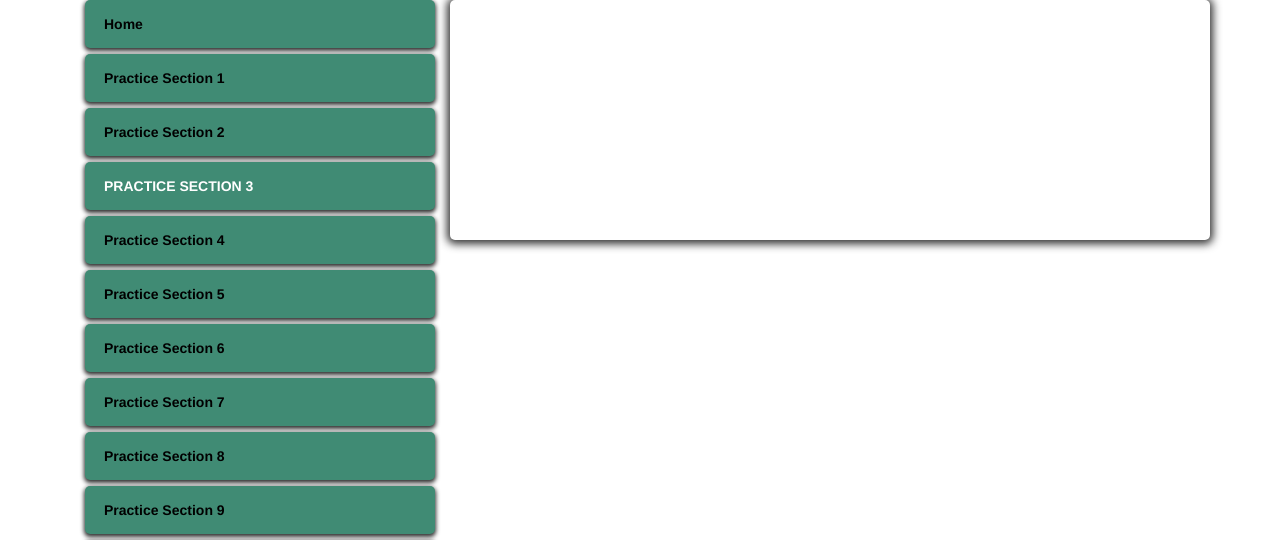
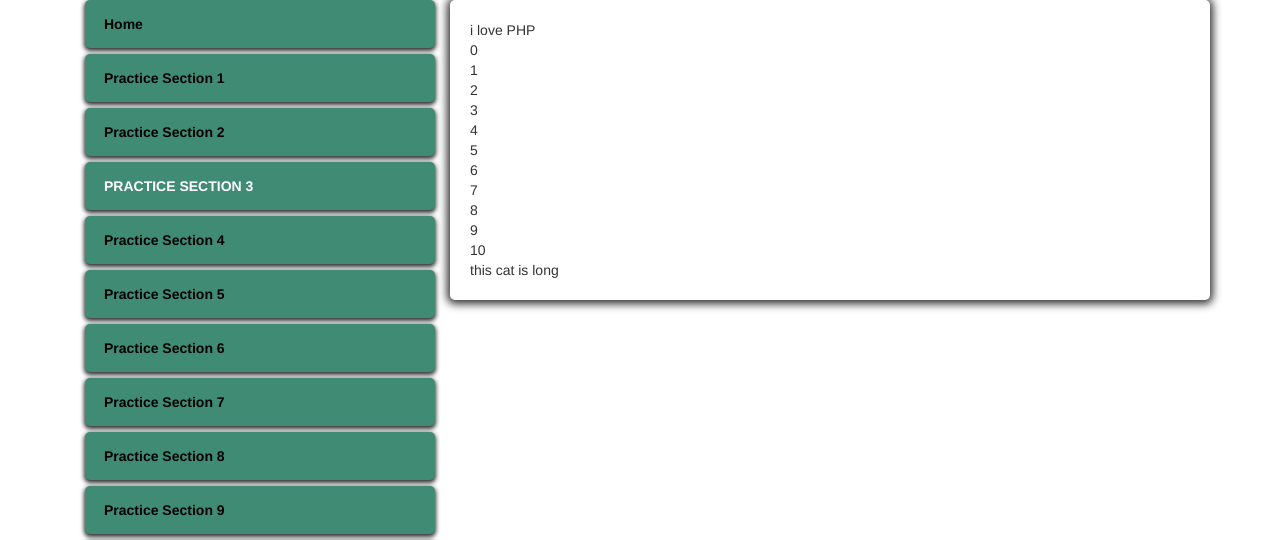
Before and after one commit to brandom95/PhP-journey, a PHP site: page /3.php in a window 1280 px wide. Shown: the part 70-610 px from the top of the page. Run offline with PHP 8.4, Linux system fonts and the light colour scheme; some libraries are stand-ins or nearby versions.

Commit message:
php part 5
php part 5

```diff
--- a/demo/_practical-app/3.php
+++ b/demo/_practical-app/3.php
@@ -13,6 +13,44 @@
 <article class="main-content col-xs-8">
 
 <?php
+/* if statement */
+$x= 5;
+if($x === 4){
+	echo"cat stole the code";
+}elseif($x != 4){
+	echo"i love PHP<br>" ;
+};
+
+/* for loop */
+
+for($x=0; $x <= 10; $x++){
+	echo "{$x} <br>";
+}
+
+/* switch */
+
+switch ($x) {
+	case 5:
+		echo"this cat is hungry";
+		break;
+	case 1:
+		echo"this cat is handsome";
+		break;
+	case 2:
+		echo"this cat is grumpy";
+		break;
+	case 11:
+		echo"this cat is long";
+		break;
+	case 4:
+		echo"this cat is short";
+		break;
+
+
+	default:
+	echo"where is the cat?";
+		break;
+}
 
 /*  Step1: Make an if Statement with elseif and else to finally display string saying, I love PHP
 
```
Also changed, not shown: demo/_practical-app/1.php (+4 -10 lines), demo/_practical-app/2.php (+7 -0 lines), demo/_practical-app/4.php (+6 -1 lines), demo/_practical-app/5.php (+16 -0 lines), errors/index.php (added, +7 -0 lines), INTRODUCTION/database.sqlite (added).
